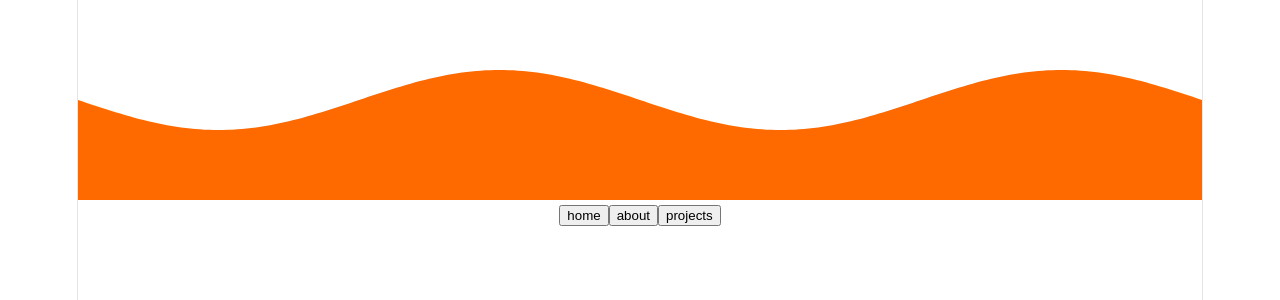
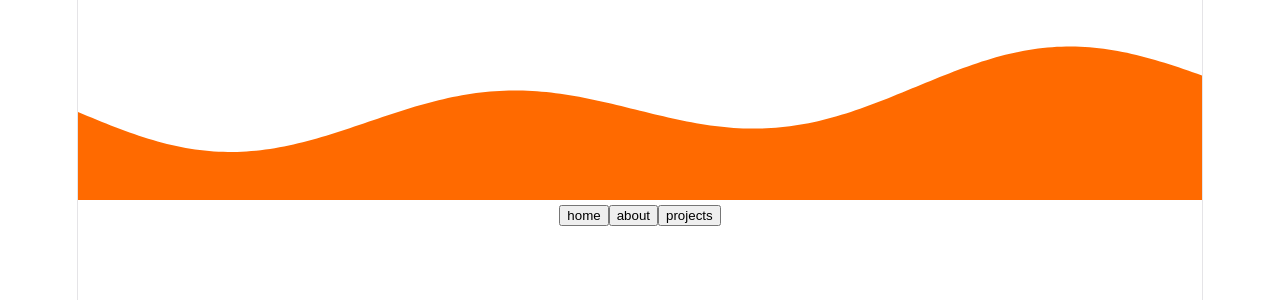
Before and after one commit to Otincelescud/remote-3d-print-final-website, a React app in the folder frontend/: page / in a window 1280 px wide. Shown: the top 300 px of the page. Built offline with nearby package versions, Linux system fonts and the light colour scheme; the HTML template or start-up script is replaced by a standard one.

Commit message:
Implement low frequency wave addition for more organic look

```diff
--- a/frontend/src/Wave.jsx
+++ b/frontend/src/Wave.jsx
@@ -1,15 +1,26 @@
-function WaveDivider({amplitude = 20, frequency = 2, phase = 0, color = '#ff6a00'}) {
+function WaveDivider({
+  amplitude = 20,
+  frequency = 2,
+  phase = 0,
+  wobbleAmplitude = 0,
+  wobbleFrequency = 0.7,
+  wobblePhase = 0,
+  color = '#ff6a00',
+}) {
     const width = 1200
     const height = 200
     const centerY = height / 2
-    const safeAmplitude = Math.min(amplitude, centerY)
+
+    const total = amplitude + wobbleAmplitude
+    const scale = total > centerY ? centerY / total : 1
 
     const points = []
     const step = 5
-
     for (let x = 0; x <= width; x += step) {
-    const y = centerY + safeAmplitude * Math.sin((2 * Math.PI * frequency * x) / width + phase)
-    points.push({ x, y })
+        const main = amplitude * Math.sin((2 * Math.PI * frequency * x) / width + phase)
+        const wobble = wobbleAmplitude * Math.sin((2 * Math.PI * wobbleFrequency * x) / width + wobblePhase)
+        const y = centerY + scale * (main + wobble)
+        points.push({ x, y })
     }
 
     const line = points.map((p) => `${p.x} ${p.y}`).join(' L ')
--- a/frontend/src/useAnimatedWave.js
+++ b/frontend/src/useAnimatedWave.js
@@ -20,6 +20,9 @@ function useAnimatedWave(target, duration = 600) {
         amplitude: start.amplitude + (target.amplitude - start.amplitude) * k,
         frequency: start.frequency + (target.frequency - start.frequency) * k,
         phase: start.phase + (target.phase - start.phase) * k,
+        wobbleAmplitude: start.wobbleAmplitude + (target.wobbleAmplitude - start.wobbleAmplitude) * k,
+        wobbleFrequency: start.wobbleFrequency + (target.wobbleFrequency - start.wobbleFrequency) * k,
+        wobblePhase: start.wobblePhase + (target.wobblePhase - start.wobblePhase) * k,
         color: lerpColor(start.color, target.color, k),
       }
 
--- a/frontend/src/wavePresets.js
+++ b/frontend/src/wavePresets.js
@@ -1,7 +1,19 @@
 const wavePresets = {
-  home: { amplitude: 30, frequency: 2, phase: 0, color: '#ff6a00' },
-  about: { amplitude: 60, frequency: 1, phase: 1.5, color: '#ff9a3c' },
-  projects: { amplitude: 15, frequency: 6, phase: 3, color: '#cc4f00' },
+  home: {
+    amplitude: 30, frequency: 2, phase: 0,
+    wobbleAmplitude: 25, wobbleFrequency: 0.7, wobblePhase: 0.5,
+    color: '#ff6a00',
+  },
+  about: {
+    amplitude: 40, frequency: 1, phase: 1.5,
+    wobbleAmplitude: 30, wobbleFrequency: 1.3, wobblePhase: 2,
+    color: '#ff9a3c',
+  },
+  projects: {
+    amplitude: 15, frequency: 6, phase: 3,
+    wobbleAmplitude: 35, wobbleFrequency: 0.6, wobblePhase: 4,
+    color: '#cc4f00',
+  },
 }
 
 export default wavePresets
```
